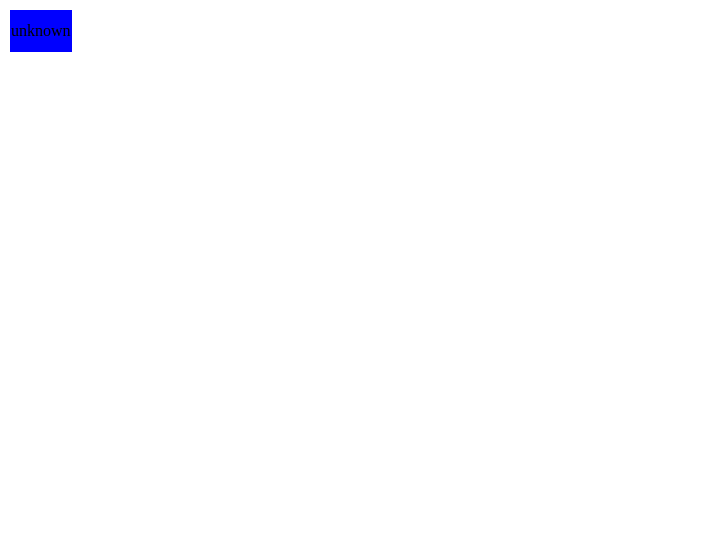
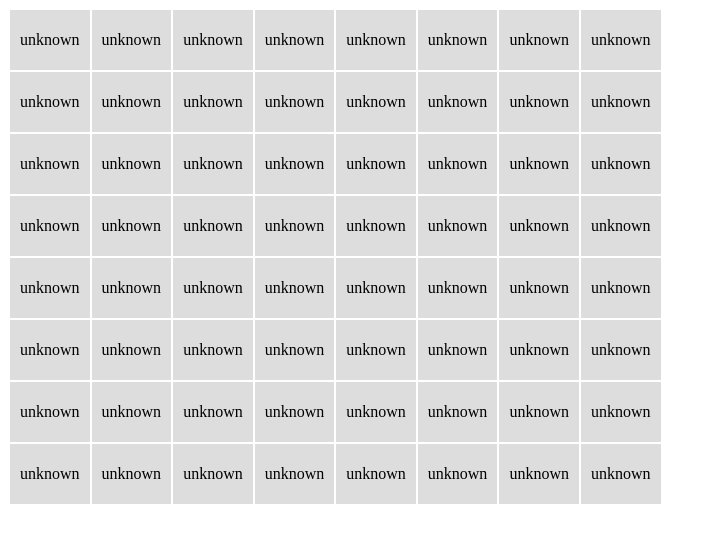
Before and after one commit to kingatok/warsawjs-workshop-15-battleship, a plain HTML site: page index.html in a window 1280 px wide. Shown: the whole page, without its empty margins (0-714 px from the left). Drawn offline with Linux system fonts and the light colour scheme.

Commit message:
Add BoardComponent

```diff
--- a/game.js
+++ b/game.js
@@ -7,12 +7,12 @@ class Component {
 }
 
 class CellComponent extends Component {
-	constructor(handleCellClick) {
+	constructor({ location, handleCellClick }) {
 		super();
 		this._state = 'unknown';
 		this._element = document.createElement('td');
 		this._element.addEventListener('click', function() {
-			handleCellClick();
+			handleCellClick({ location });
 		});
 		this._refresh();
 	}
@@ -28,22 +28,51 @@ class CellComponent extends Component {
 	}
 }
 
+class BoardComponent extends Component {
+	constructor({ handleCellClick, size = 8 }) {
+		super();
+		this._element = document.createElement('table');
+		/*
+		References to cells.
+		@type {Object.<string.CellComponent>}
+		*/
+		this._cells = {};
+		for (let rowNumber = 0; rowNumber < size; rowNumber += 1) {
+			const rowElement = document.createElement('tr');
+			for (let columnNumber = 0; columnNumber < size; columnNumber += 1) {
+				const cell = new CellComponent({
+					handleCellClick,
+					location: { row: rowNumber, column: columnNumber }
+				});
+				rowElement.appendChild(cell.getElement());
+				// Also save a reference to the cell so that it can be addressed later
+				this._cells[`${rowNumber}X${columnNumber}`] = cell;
+			}
+			this._element.appendChild(rowElement);
+		}
+	}
+
+	setCellState(location, state) {
+		const key = `${location.row}X${location.column}`;
+		this._cells[key].setState(state);
+	}
+}
+
 class GameController {
-	constructor(cell) {
-		this._cell = cell;
+	constructor(board) {
+		this._board = board;
 	}
-	handleCellClick() {
-		this._cell.setState('miss');
+	handleCellClick({ location }) {
+		this._board.setCellState(location, 'miss');
 	}
 }
 
 let myController;
-function handleCellClick() {
-	myController.handleCellClick();
+function handleCellClick(...args) {
+	myController.handleCellClick.apply(myController, args);
 }
 
-const myCell = new CellComponent(handleCellClick);
-myController = new GameController(myCell);
-document
-	.getElementById('cellContainer')
-	.appendChild(myCell.getElement());
+const board = new BoardComponent({ handleCellClick })
+myController = new GameController(board);
+
+const boardContainer = document.getElementById('boardContainer').appendChild(board.getElement());
--- a/index.html
+++ b/index.html
@@ -10,17 +10,21 @@
 
 			}
 			td.cell_unknown {
+				background-color: #DDD;
+				padding: 10px;
+			}
+			td.cell_miss {
 				background-color: blue;
+				color: white;
+				padding: 10px;
 			}
 		</style>
 	</head>
 	<body>
 		<main id="game">
-			<table id="board">
-				<tr id="cellContainer">
+			<div id="boardContainer">
 
-				</tr>
-			</table>
+			</div>
 		</main>
 		<script src="game.js" type="text/javascript"></script>
 	</body>
```
